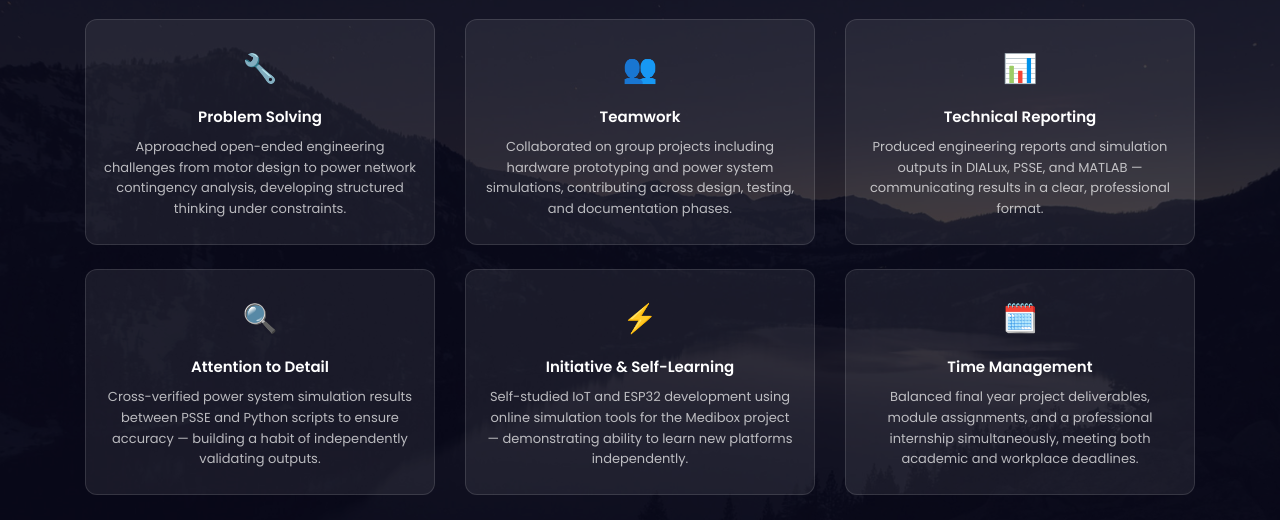
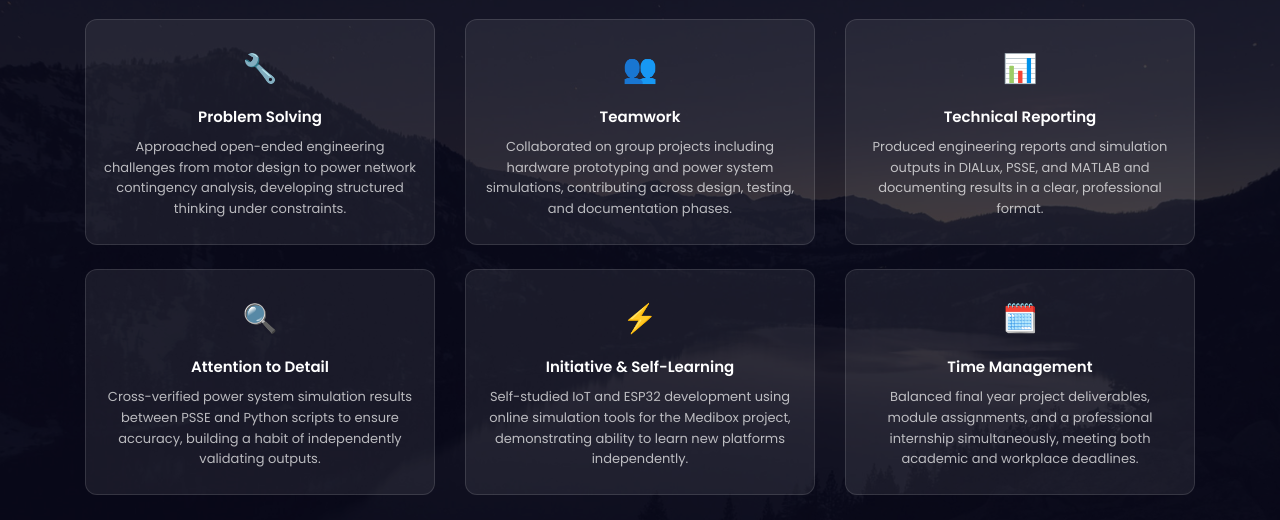
Before and after one commit to Kheen10/portfolio, a plain HTML site: page index.html in a window 1280 px wide. Shown: the part 3760-4280 px from the top of the page. Drawn offline with Linux system fonts and the light colour scheme; files whose address does not match are found by name.

Commit message:
Add files via upload

```diff
--- a/index.html
+++ b/index.html
@@ -490,21 +490,21 @@
           <div class="softskill-item">
             <div class="ss-icon">📊</div>
             <h4>Technical Reporting</h4>
-            <p>Produced engineering reports and simulation outputs in DIALux, PSSE, and MATLAB — communicating results in a clear, professional format.</p>
+            <p>Produced engineering reports and simulation outputs in DIALux, PSSE, and MATLAB and documenting results in a clear, professional format.</p>
           </div>
         </div>
         <div class="col-md-4 col-sm-6 mb-4 ftco-animate">
           <div class="softskill-item">
             <div class="ss-icon">🔍</div>
             <h4>Attention to Detail</h4>
-            <p>Cross-verified power system simulation results between PSSE and Python scripts to ensure accuracy — building a habit of independently validating outputs.</p>
+            <p>Cross-verified power system simulation results between PSSE and Python scripts to ensure accuracy, building a habit of independently validating outputs.</p>
           </div>
         </div>
         <div class="col-md-4 col-sm-6 mb-4 ftco-animate">
           <div class="softskill-item">
             <div class="ss-icon">⚡</div>
             <h4>Initiative &amp; Self-Learning</h4>
-            <p>Self-studied IoT and ESP32 development using online simulation tools for the Medibox project — demonstrating ability to learn new platforms independently.</p>
+            <p>Self-studied IoT and ESP32 development using online simulation tools for the Medibox project, demonstrating ability to learn new platforms independently.</p>
           </div>
         </div>
         <div class="col-md-4 col-sm-6 mb-4 ftco-animate">
```
